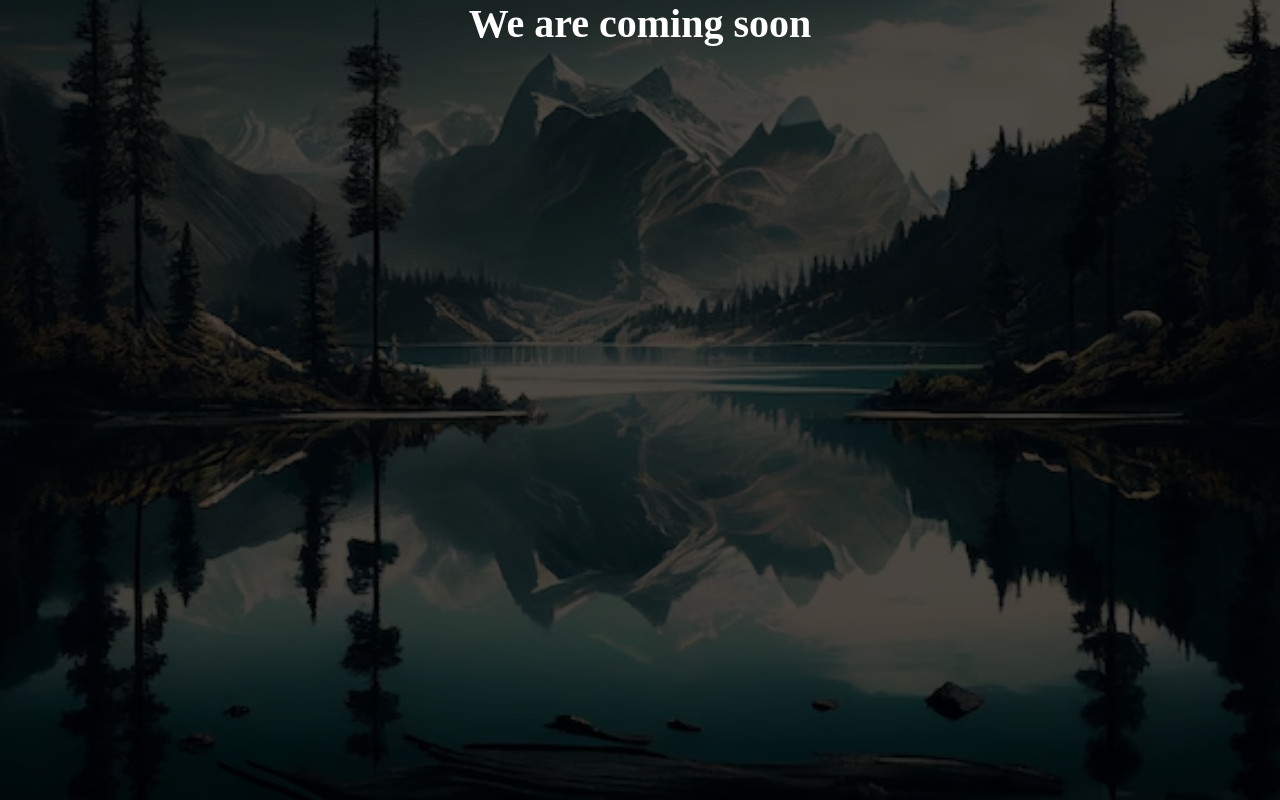
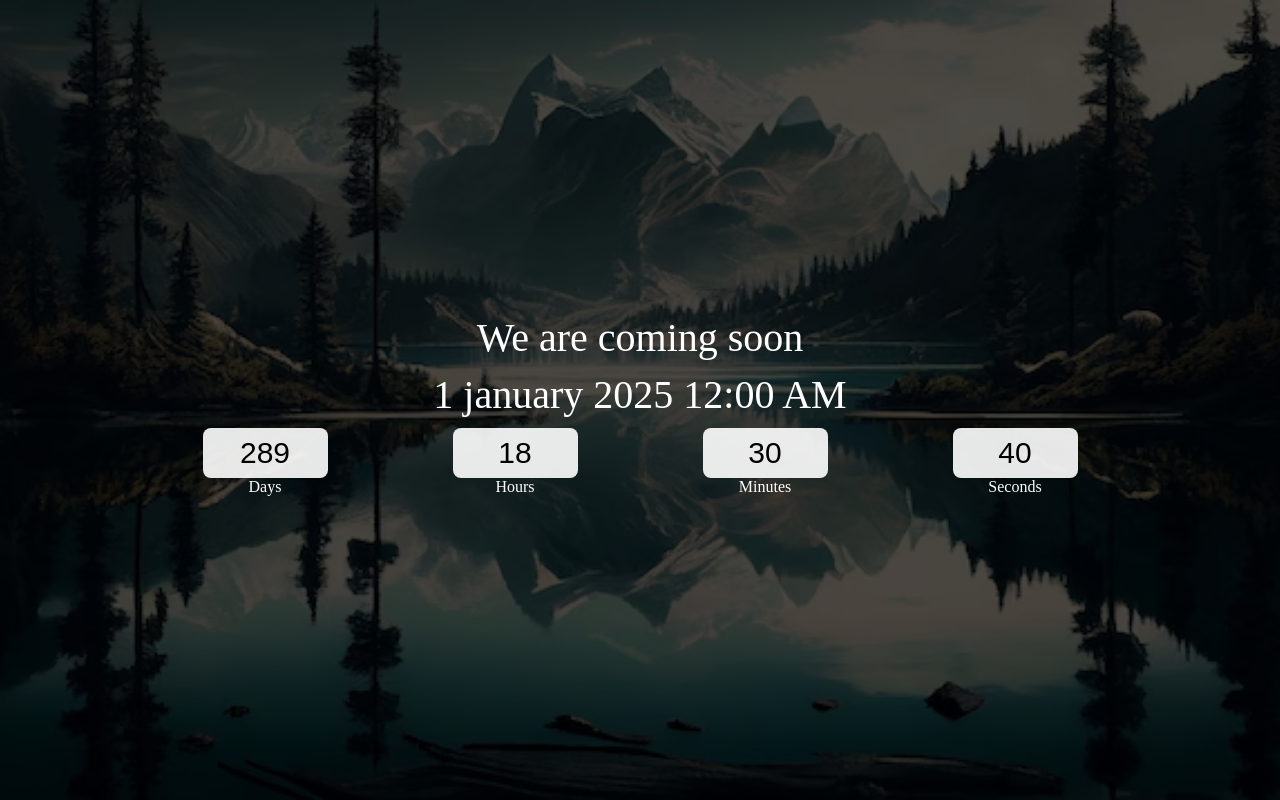
Before and after one commit to Dipendra-Raut/countdown-, a plain HTML site: page index.html in a window 1280 px wide. Drawn offline with Linux system fonts and the light colour scheme.

Commit message:
third commit

```diff
--- a/index.html
+++ b/index.html
@@ -3,13 +3,39 @@
 <head>
     <meta charset="UTF-8">
     <meta name="viewport" content="width=device-width, initial-scale=1.0">
-    <title>Document</title>
+    <title>Countdown</title>
     <link rel="stylesheet" href="style.css">
 </head>
 <body>
     <div class="main">
         <div class="overlay">
-            <h2>We are coming soon</h2>
+            <div class="title"> We are coming soon</div>
+            <div class="title" id="end-date">18 March 2024 10:00 PM</div>
+            <div class="col">
+
+                <div>
+                    <input type="text" readonly value="0">
+                    <br>
+                    <label for="">Days</label>
+                </div>
+                <div>
+                    <input type="text" readonly value="0">
+                    <br>
+                    <label for="">Hours</label>
+                </div>
+                <div>
+                    <input type="text" readonly value="0">
+                    <br>
+                    <label for="">Minutes</label>
+                </div>
+                <div>
+                    <input type="text" readonly value="0">
+                    <br>
+                    <label for="">Seconds</label>
+                </div>
+            </div>
+
+
         </div>
     </div>
 </body>
--- a/script.js
+++ b/script.js
@@ -0,0 +1,26 @@
+const endDate = "1 january 2025 12:00 AM"
+console.log(endDate)
+document.getElementById("end-date").innerText = endDate;
+const inputs = document.querySelectorAll("input")
+
+function clock() {
+    const end = new Date(endDate)
+    const now = new Date
+    const diff = (end - now) / 1000;
+    if (diff< 0) return;
+    //convert into days
+
+    inputs[0].value = Math.floor(diff / 3600 /24);
+    inputs[1].value = Math.floor(diff / 3600) % 24;
+    inputs[2].value = Math.floor(diff / 60) % 60;
+    inputs[3].value = Math.floor(diff) % 60;
+
+}
+//initial call
+clock()
+
+setInterval(
+    () => {
+        clock()
+    },1000
+)
--- a/style.css
+++ b/style.css
@@ -16,13 +16,39 @@
     width: 100%;
     height: 100%;
     display: flex;
+    justify-content: center;
+    align-items: center;
     flex-direction: column;
     background-color: rgba(0, 0, 0, 0.7);
 
 }
 
-h2 {
+.title {
+    margin-top: 10px;
     color: white;
     text-align: center;
     font-size: 2.5rem;
 }
+.col{
+    margin-top: 10px;
+    width: 1000px;
+    display: flex;
+    justify-content: center;
+    color: white;
+}
+
+.col div {
+    width: 250px;
+    text-align: center;
+
+}
+
+input {
+    width: 50%;
+    background-color: rgba(255, 255, 255, 0.9);
+    border-color: transparent;
+    border-radius: 8px;
+    height: 50px;
+    text-align: center;
+    font-size: 30px;
+}
```
